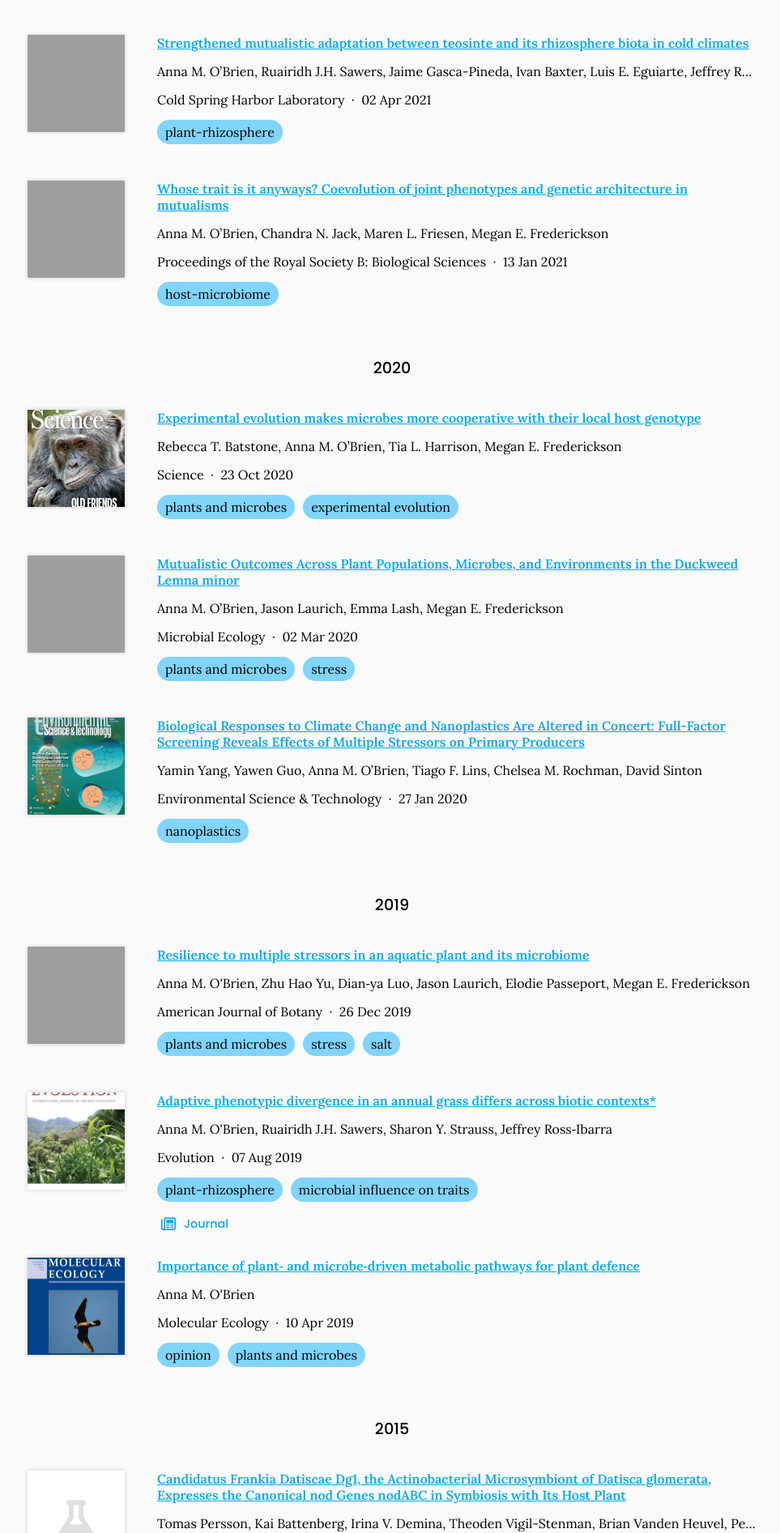
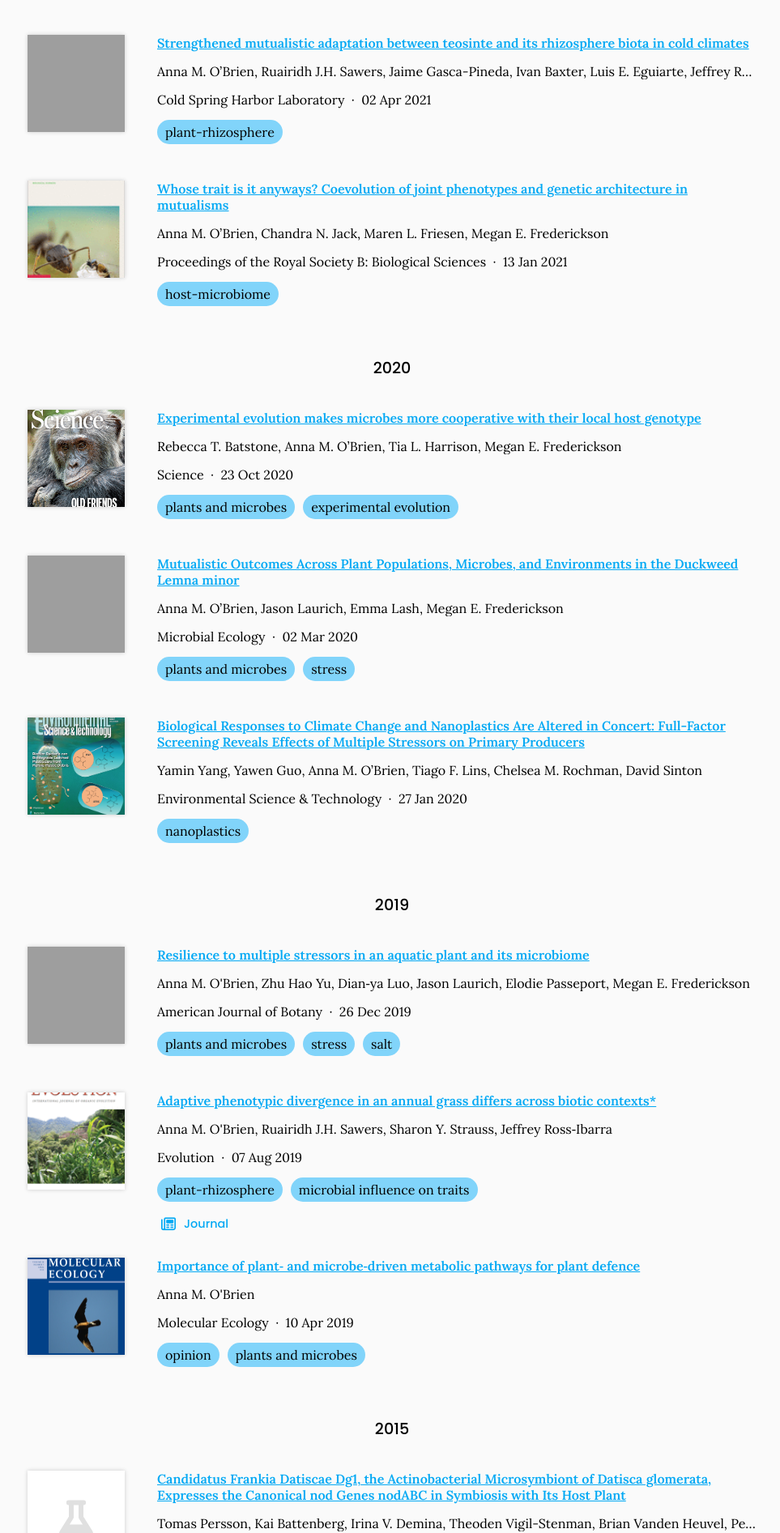
Before and after one commit to amob/amob.github.io, a Jekyll site: the page built from publications/index.md, in a window 1280 px wide. Shown: the part 2050-3943 px from the top of the page at 81% size, without its empty margins (156-1119 px from the left). Built offline with Jekyll 4.4.1, drawn with Linux system fonts in a browser that asks for light colours.

Commit message:
Generate citations

```diff
--- a/_data/citations.yaml
+++ b/_data/citations.yaml
@@ -137,7 +137,7 @@
   orcid: 0000-0002-8455-8620
   tags:
   - host-microbiome
-  image: https://amob.github.io/images/covers/procBcov.jpg
+  image: https://amob.github.io/images/covers/procBcov.png
 - id: doi:10.1101/2021.04.20.440703
   title: Strengthened mutualistic adaptation between teosinte and its rhizosphere
     biota in cold climates
@@ -309,6 +309,7 @@
   publisher: Systematic Botany
   date: '2014-06-01'
   link: https://doi.org/f55dfj
+  image: https://amob.github.io/images/covers/systBotcov.gif
 - id: doi:10.1007/s11252-012-0250-7
   title: 'Conifer growth and reproduction in urban forest fragments: Predictors of
     future responses to global change?'
```
